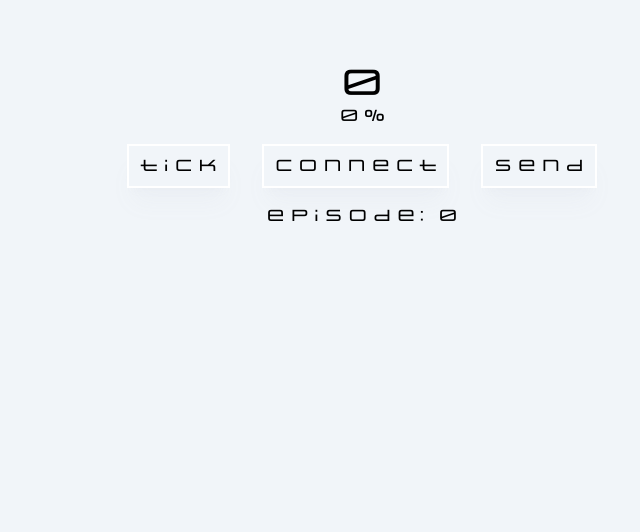
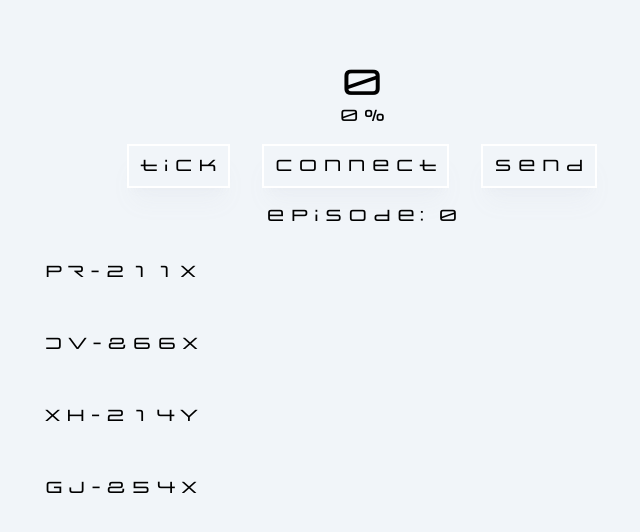
Before and after one commit to Ampoi/super_pi, a Vue app: page / in a window 1280 px wide. Shown: the top 532 px of the page, without its empty margins (278-918 px from the left). Built offline with nearby package versions, Linux system fonts and the light colour scheme.

Commit message:
時間計測をできるようにした

```diff
--- a/src/App.vue
+++ b/src/App.vue
@@ -4,7 +4,7 @@
             <p class="text-4xl">{{ showData.pi }}</p>
             <p>{{ showData.matchRate }}%</p>
         </div>
-        <div class="basis-1/2 flex flex-col items-center">
+        <div class="basis-1/2 flex flex-col gap-4 items-center">
             <div class="flex flex-row gap-8">
                 <button
                     class="border-2 border-white shadow-xl shadow-slate-400/5 p-2"
@@ -22,7 +22,14 @@
                     send
                 </button>
             </div>
-            <p class="mt-4">episode: {{ showData.episode }}</p>
+            <p>episode: {{ showData.episode }}</p>
+            <div class="flex flex-col gap-4 max-w-2xl w-full">
+                <div
+                    v-for="process in processes"
+                    class="p-4 flex flex-row gap-4 items-center">
+                    {{  process.name }}
+                </div>
+            </div>
         </div>
     </main>
 </template>
@@ -31,11 +38,22 @@ import { reactive } from 'vue';
 
 let writer: WritableStreamDefaultWriter<Uint8Array>
 
+function getRandomValue<T>(array: T[]): T {
+    return array[Math.floor(Math.random() * array.length)]
+}
 abstract class Process {
     public readonly name: string
 
     constructor(){
+        const start = "A".charCodeAt(0);
+        const alphabetArray = Array.from({ length: 26 }).map((_, i) => String.fromCharCode(start+i))
         this.name = "MA-462X"
+        this.name =
+            getRandomValue(alphabetArray) +
+            getRandomValue(alphabetArray) +
+            "-" +
+            String(Math.floor(Math.random() * 999)).padStart(3, "0") +
+            getRandomValue(alphabetArray.slice(23, 25))
     }
 
     abstract execute(episode: number, pivots: [number, number][]): Promise<{
@@ -139,7 +157,7 @@ const processes: Process[] = reactive([
     new BrowserProcess()
 ])
 
-const span = 2**15
+const span = 2**20
 
 function pushEach<T extends any[]>(to: T, value: T){
     value.forEach(a => { to.push(a) })
@@ -153,7 +171,10 @@ async function assignProcess(process: Process, newPivots: [number, number][], on
 
     const { blackRateIncremental, newPivots: newSpanPivots } = await process.execute(k, pivots.splice(0, span))
     blackRate += blackRateIncremental
+    const label = Math.random().toString()
+    console.time(label)
     pushEach(newPivots, newSpanPivots)
+    console.timeEnd(label)
 
     const stop = await assignProcess(process, newPivots, onFinish)
     return stop
@@ -161,6 +182,9 @@ async function assignProcess(process: Process, newPivots: [number, number][], on
 
 async function tick(){
     const newPivots: [number, number][] = []
+
+    console.clear()
+    console.time("tick")
 
     await new Promise((resolve) => {
         for( const process of processes ){
@@ -174,6 +198,8 @@ async function tick(){
         }
     })
 
+    console.timeEnd("tick")
+
     pivots = newPivots
     k++
 }
```
